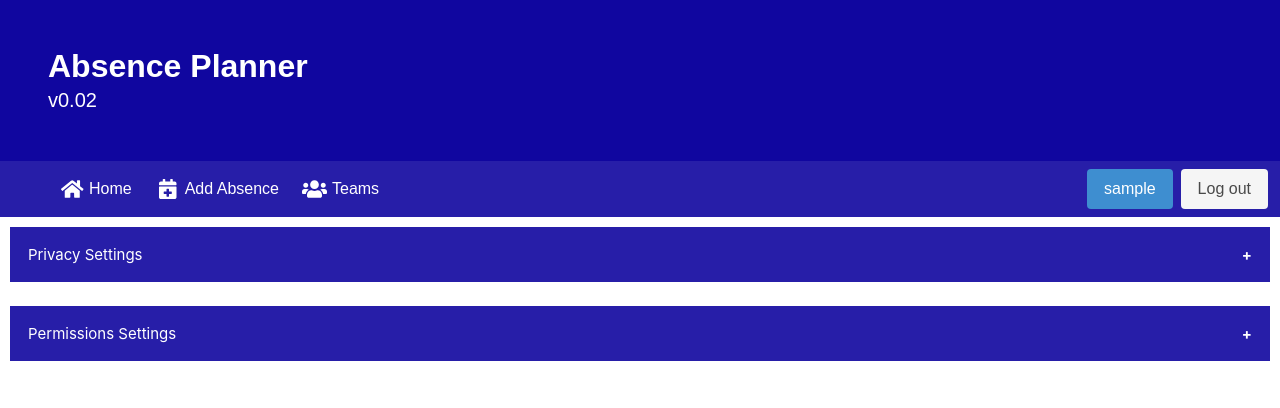
After one commit to rropen/absense-planner, a Django app: page /profile/settings in a window 1280 px wide. The commit adds this page. Shown: the top 408 px of the page. Run offline with Django 3.2, Linux system fonts and the light colour scheme; the visitor is signed in with stand-in values (Sample User, id 1); some libraries are stand-ins or nearby versions.

Commit message:
Added settings.html
Adds two drop downs in a settings page. The settings page is inside the profile page, and will be used to manage privacy and permissions.

```diff
--- a/Templates/plannerapp/profile.html
+++ b/Templates/plannerapp/profile.html
@@ -24,9 +24,12 @@
     </div>
   </div>
 
+<div class="is-size-5 has-text-right">
+  <a class="button is-info" href="/profile/settings"><i class="fas fa-cog"></i></a>
+</div>
 
 <div class="is-size-5 has-text-centered">
-    <h1>My Absences</h1>
+  <h1>My Absences</h1>
 </div>
 
 <div class="mt-2">
--- /dev/null
+++ b/Templates/plannerapp/settings.html
@@ -0,0 +1,76 @@
+{% extends "base.html" %}
+{% load bulma_tags %}
+{% load static %}
+{% block title %}Settings{% endblock %}
+{% block content %}
+<style>
+    .collapsible {
+        background-color: #271EA8;
+        color: white;
+        cursor: pointer;
+        padding: 18px;
+        width: 100%;
+        border: none;
+        text-align: left;
+        outline: none;
+        font-size: 15px;
+    }
+
+    .active, .collapsible:hover {
+      background-color: #555;
+    }
+
+    .collapsible:after {
+        content: '\002B';
+        color: white;
+        font-weight: bold;
+        float: right;
+        margin-left: 5px;
+    }
+
+    .active:after {
+        content: "\2212";
+    }
+
+
+    .content {
+        padding: 0 18px;
+        max-height: 0;
+        overflow: hidden;
+        transition: max-height 0.2s ease-out;
+        background-color: #f1f1f1;
+    }
+</style>
+
+<body>
+
+<button class="collapsible">Privacy Settings</button>
+<div class="content">
+    <p>Lorem ipsum dolor sit amet, consectetur adipisicing elit, sed do eiusmod tempor incididunt ut labore et dolore magna aliqua. Ut enim ad minim veniam, quis nostrud exercitation ullamco laboris nisi ut aliquip ex ea commodo consequat.</p>
+</div>
+
+<button class="collapsible">Permissions Settings</button>
+<div class="content">
+    <p>Lorem ipsum dolor sit amet, consectetur adipisicing elit, sed do eiusmod tempor incididunt ut labore et dolore magna aliqua. Ut enim ad minim veniam, quis nostrud exercitation ullamco laboris nisi ut aliquip ex ea commodo consequat.</p>
+</div>
+
+
+<script>
+var coll = document.getElementsByClassName("collapsible");
+var i;
+
+for (i = 0; i < coll.length; i++) {
+    coll[i].addEventListener("click", function() {
+        this.classList.toggle("active");
+        var content = this.nextElementSibling;
+        if (content.style.maxHeight){
+            content.style.maxHeight = null;
+        } else {
+            content.style.maxHeight = content.scrollHeight + "px";
+        }
+    });
+}
+</script>
+
+</body>
+{% endblock %}
--- a/plannerapp/urls.py
+++ b/plannerapp/urls.py
@@ -16,6 +16,7 @@ urlpatterns = [
     path("accounts/delete_user", views.deleteuser, name="delete_user"),
     path("absence/delete/<int:absence_id>", views.absence_delete, name="Absence Delete"),
     path("absence/edit/<int:pk>", views.EditAbsence.as_view(), name="absence_edit"),
+    path("profile/settings", views.profile_settings, name="profile settings"),
 
     # path("absence/edit/<int:id>", views.absence_edit, name="Absence Edit")
 ]
--- a/plannerapp/views.py
+++ b/plannerapp/views.py
@@ -278,3 +278,8 @@ class EditAbsence(UpdateView):
 
     def get_success_url(self) -> str:
         return reverse("profile")
+
+@login_required
+def profile_settings(request) -> render:
+    """returns the settings page"""
+    return render(request, "plannerapp/settings.html")
```
